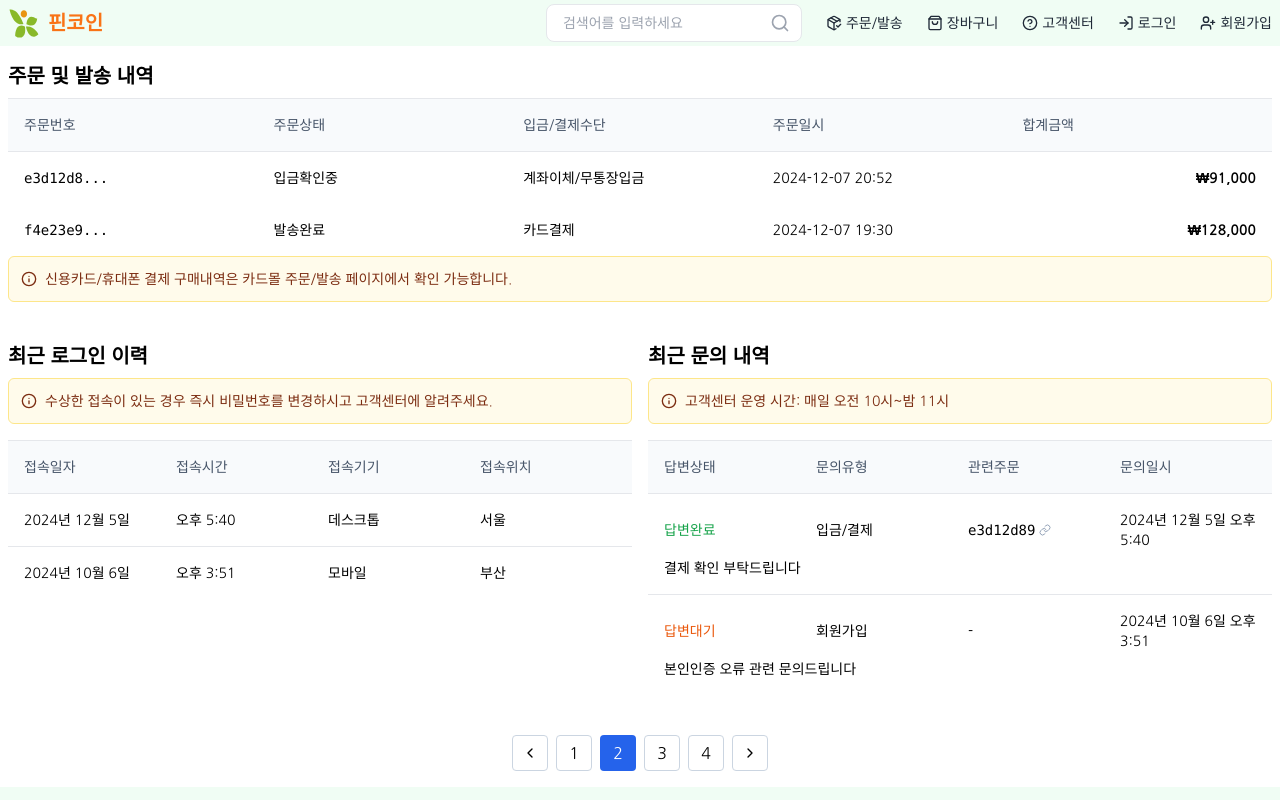
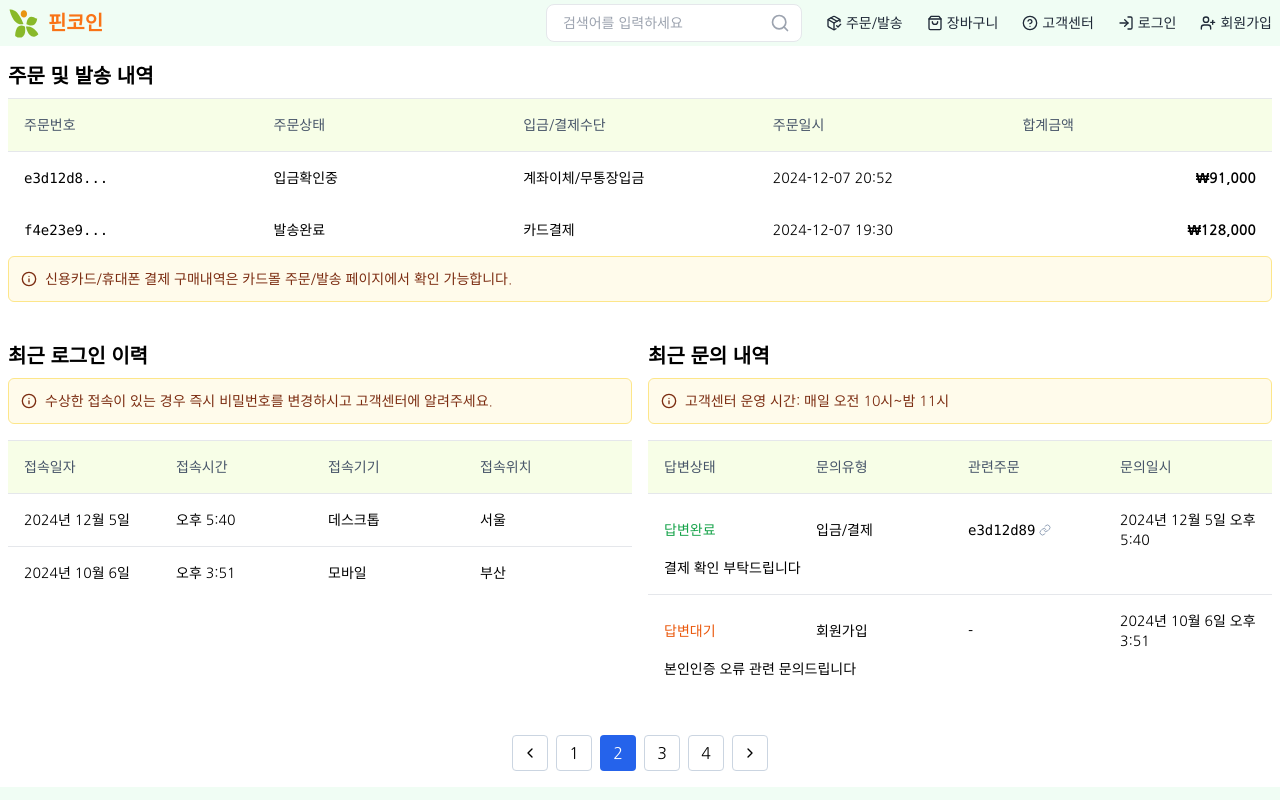
Before and after one commit to mairoo/guava, a Next.js app: page /orders in a window 1280 px wide. Shown: the top 800 px of the page. Built offline with nearby package versions, Linux system fonts and the light colour scheme.

Commit message:
table heading color

```diff
--- a/src/components/common/TableHeader.tsx
+++ b/src/components/common/TableHeader.tsx
@@ -1,6 +1,6 @@
 export const TableHeader = ({ columns }: { columns: string[] }) => (
   <div
-    className={`grid grid-cols-${columns.length} gap-4 p-4 bg-slate-50 border-y font-medium`}
+    className={`grid grid-cols-${columns.length} gap-4 p-4 bg-lime-50 border-y font-medium`}
   >
     {columns.map((col, index) => (
       <div key={index} className="text-sm text-slate-600">
```
